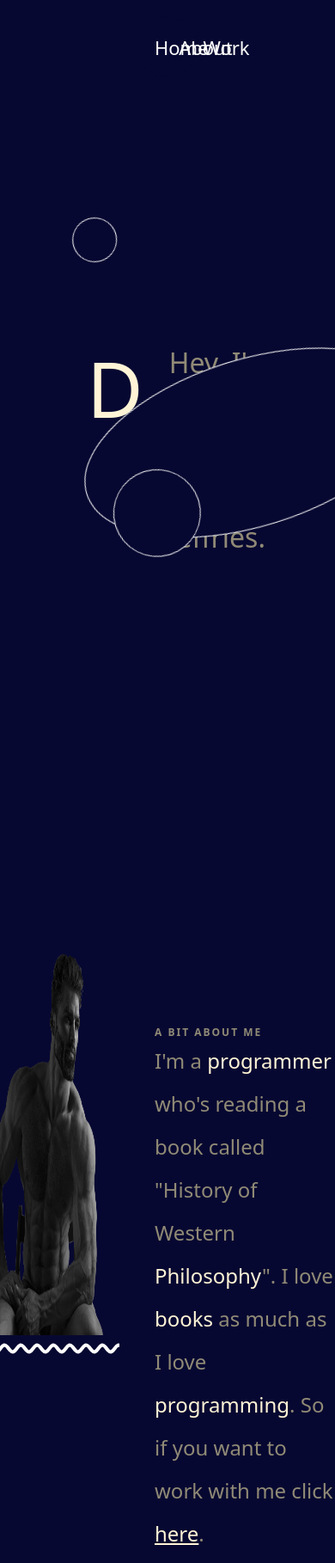
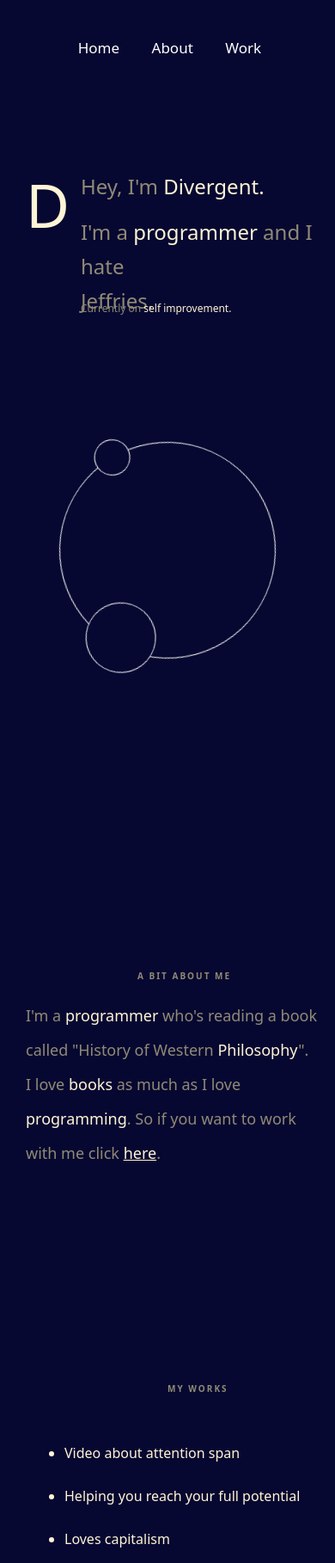
Before and after one commit to Divergent10/RealPortfolio, a plain HTML site: page index.html in a window 390 px wide. Shown: the top 1818 px of the page at 86% size. Drawn offline with Linux system fonts and the light colour scheme.

Commit message:
final version

```diff
--- a/index.html
+++ b/index.html
@@ -13,17 +13,17 @@
     <nav>
         <div id="navbar" class="nav-bar">
             <div class="HOME">
-                <p>Home</p>
+                <a href="#1">Home</a>
             </div>
             <div class="ABOUT">
-                <p>About</p>
+                <a href="#2">About</a>
             </div>
             <div class="WORK">
-                <p>Work</p>
+                <a href="#3">Work</a>
             </div>
         </div>
     </nav>
-    <div class="introduction">
+    <div id="1" class="introduction">
         <div class="left">
             <div class="intro">
                 <div class="D">
@@ -53,7 +53,7 @@
             </div>
         </div>
     </div>
-    <div class="about-me">
+    <div id="2" class="about-me">
         <div class="about-box">
             <div class="about-img">
                 <img src="giga chad.png"></img>
@@ -72,7 +72,7 @@
             </div>
         </div>
     </div>
-    <div class="work">
+    <div id="3" class="work">
         <div class="video">
             <iframe src="https://www.youtube.com/embed/T3DfDQm4qUo" class="link"></iframe>
         </div>
--- a/styles.css
+++ b/styles.css
@@ -1,6 +1,9 @@
 *{
     margin: 0;
     padding: 0;
+}
+html{
+    scroll-behavior: smooth;
 }
 body{
     font-family: system-ui, -apple-system, BlinkMacSystemFont, 'Segoe UI', Roboto, Oxygen, Ubuntu, Cantarell, 'Open Sans', 'Helvetica Neue', sans-serif;
@@ -33,14 +36,14 @@ nav{
     top: 0px;
     justify-content: space-around;
 }
-.nav-bar p{
+.nav-bar a{
     color:white;
     font-size: 22px;
     margin: 20px;
     text-align: center;
+    text-decoration: none;
 }
 .HOME{
-    border-radius: none;
     width: 26%;
     height: 66%;
     display: flex;
@@ -56,7 +59,6 @@ nav{
 }
 .ABOUT{
     padding-right: 10px;
-    border-radius: none;
     width: 26%;
     height: 64%;
     display: flex;
@@ -130,7 +132,6 @@ nav{
 .work-text{
     width: 100%;
     height: 20%;
-
 }
 .work-text p{
     font-size: 16px;
@@ -239,7 +240,6 @@ nav{
     margin-top: 100px;
     width: 100%;
     height: 100px;
-
 }
 .abit p{
     color: #908A76;
@@ -414,8 +414,129 @@ footer{
     width: 100px;
     height: 100px;
 }
-@media only screen and (max-width: 400px) {
+footer p{
+    color: #fff4d6a6;
+    font-size: 40px;
+    font-style: italic;
+}
+footer a{
+    color: #fff4d6a6;
+    font-size: 12px;
+}
+@media screen and (max-width: 500px) {
     nav, .introduction, .work, footer{
         width: 100%;
     }
+    .nav-bar{
+        width: 66vw;
+        height: 60px;
+    }
+    .nav-bar a{
+        font-size: 17px;
+    }
+    .introduction{
+        flex-direction: column;
+    }
+    .intro{
+        margin-left: 0px;
+        margin-left: 15px;
+    }
+    .WORK, .ABOUT, .HOME{
+        padding-right: 10px;
+    }
+    .left{
+        width: 100%;
+        height: 600px;
+    }
+    .right{
+        width: 100%;
+        height: 400px;
+    }
+    .rotate-line{
+        height: 250px;
+        width: 250px;
+        margin-bottom: 200px;
+    }
+    .circle1{
+        width: 80px;
+        height: 80px;
+        margin-top: 5px;
+    }
+    .circle2{
+        width: 40px;
+        height: 40px;
+        margin-left: 225px;
+    }
+    .intro-text1 p{
+        font-size: 24px;
+    }
+    .intro-text2 p{
+        font-size: 24px;
+        line-height: 40px;
+    }
+    .work-text p{
+        font-size: 12px;
+        margin-top: 0px;
+    }
+    .work-text{
+        height: 10%;
+    }
+    .about-me{
+        height: 80vh;
+    }
+    .D p{
+        margin-left: 15px;
+        margin-right: 10px;
+        font-size: 70px;
+    }
+    .abit p{
+        font-size: 10px;
+        margin-top: 50px;
+        margin-left: 160px;
+    }
+    .alot p{
+        margin-left: 30px;
+        margin-right: 20px;
+        font-size: 18px;
+        line-height: 40px;
+    }
+    .about-txt{
+        width: 100%;
+        padding: 0px;
+        display: flex;
+        justify-content: center;
+        align-items: center;
+    }
+    .about-img{
+        width: 0%;
+        height: 0%;
+    }
+    .about-img img{
+        width: 0%;
+        height: 0%;
+    }
+    .wavy{
+        width: 0%;
+        height: 0%;
+    }
+    .description ul{
+        font-size: 16px;
+        margin-left: 20px;
+    }
+    .my-work{
+        font-size: 10px;
+        margin-top: 0px;
+        margin-left: 140px;
+    }
+
+    .video{
+        width: 0px;
+        height: 0px;
+    }
+    .work{
+        height: 400px;
+    }
+    .fb, .yt, .ig, .discord{
+        margin: 0% 10%;
+    }
 }
```
